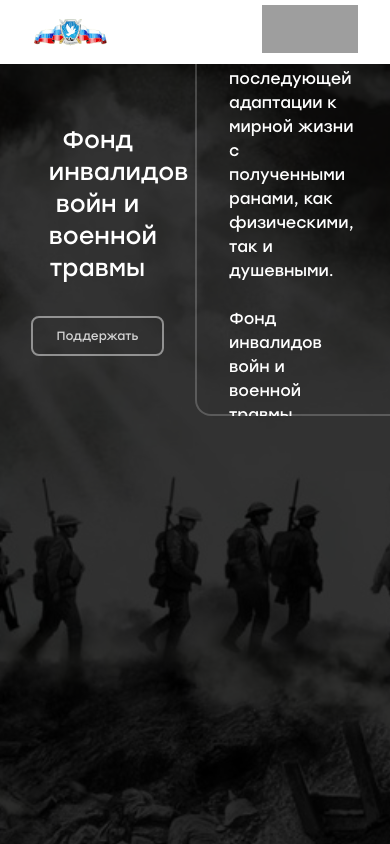
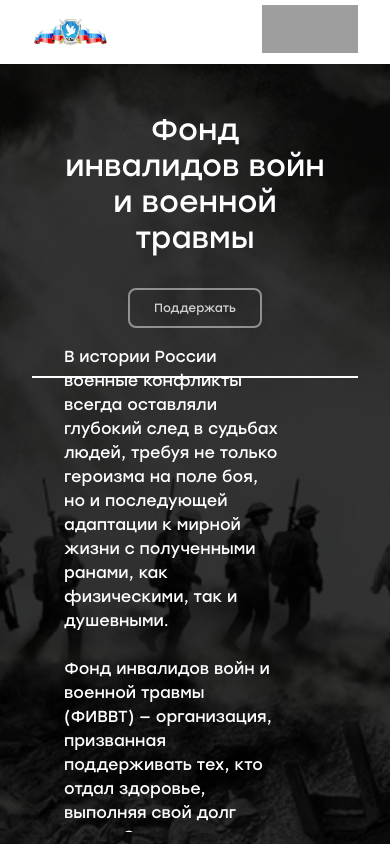
Before and after one commit to bmstu-itstech/fivvt-frontend, a Next.js app: page / in a window 390 px wide. Shown: the top 844 px of the page. Built offline with nearby package versions, Linux system fonts and the light colour scheme; grey boxes are pictures that could not be loaded.

Commit message:
[feat] adapt mainPage to mobile

```diff
--- a/src/components/pages/mainPage/index.tsx
+++ b/src/components/pages/mainPage/index.tsx
@@ -1,5 +1,5 @@
 'use client';
-import type {FC} from 'react';
+import {useCallback, type FC} from 'react';
 import Image from 'next/image';
 import {Button} from '@/shared/components/Button';
 import {useRouter} from 'next/navigation';
@@ -8,8 +8,11 @@
 
 export const MainPage: FC = () => {
   const router = useRouter();
+  const goToCharity = useCallback(() => {
+    router.push('/charity');
+  }, [router]);
   return (
-    <div className='flex flex-col relative w-full h-dvh bg-gradient-to-b from-transparent to-black/90 from-60%'>
+    <div className='flex flex-col relative w-full lg:justify-start h-dvh bg-gradient-to-b from-transparent to-black/90 from-60%'>
       <Image
         src={war}
         alt='war'
@@ -17,29 +20,27 @@
         height={1080}
         className='z-0 absolute top-0 left-0  object-center object-cover brightness-20 h-full w-full'
       />
-      <div className='z-10 flex w-full justify-between overflow-hidden max-w-maxContainer mx-auto'>
+      <div className='z-10 flex lg:flex-row flex-col w-full justify-between px-inline-main_px_mobile lg:px-inline-main_px overflow-hidden max-w-maxContainer mx-auto'>
         <div
           data-aos='fade-right'
           data-aos-duration='1000'
-          className='flex flex-col justify-center gap-8 items-center z-10  text-white w-full max-w-1/2 '>
-          <p className='text-2xl text-center max-w-1/2'>{MainPageUsecase.title}</p>
+          className='flex flex-col mt-12 lg:mt-0 justify-center gap-8 items-center z-10  text-white w-full lg:max-w-1/2 '>
+          <p className='text-3xl lg:text-2xl text-center text-pretty max-w-5/6 lg:max-w-1/2'>{MainPageUsecase.title}</p>
           <Button
-            onClick={() => {
-              router.push('/charity');
-            }}
-            className='border-white/60 animate-pulse-custom border-2 !h-32 hover:bg-green_main hover:text-gray_light hover:border-gray_light duration-200 transition-all'>
+            onClick={goToCharity}
+            className='border-white/60 animate-pulse-custom border-2 !h-40 lg:!h-32 hover:bg-green_main hover:text-gray_light hover:border-gray_light duration-200 transition-all'>
             Поддержать
           </Button>
         </div>
 
         <div
-          className=' h-[clamp(16rem,54vh,22rem)]  bg-transparent border-b-2 border-l-2
+          className=' h-[clamp(16rem,54vh,30rem)] lg:mt-0 mt-12  bg-transparent border-t-2 lg:border-b-2 lg:border-l-2
          text-white flex flex-col gap-4 justify-center items-start
-           border-white/20 rounded-bl-2xl py-4 ps-8 pe-inline-main_px
-           text-pretty w-fit max-w-1/2 whitespace-pre-wrap'
+           lg:border-white/20 rounded-bl-2xl py-4 ps-8 pe-inline-main_px
+           text-pretty w-fit lg:max-w-1/2 whitespace-pre-wrap'
           data-aos='fade-left'
           data-aos-duration='1000'>
-          <p className='pb-2'>{MainPageUsecase.text_desc}</p>
+          <p className='lg:pb-2 pt-2'>{MainPageUsecase.text_desc}</p>
         </div>
       </div>
     </div>
```
